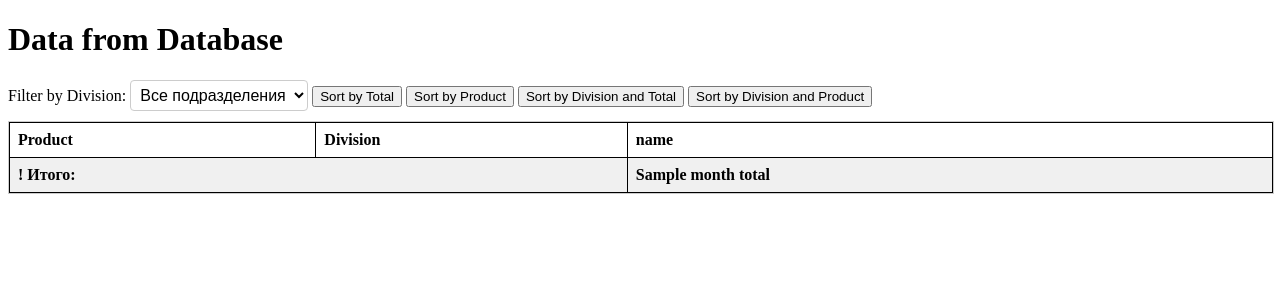
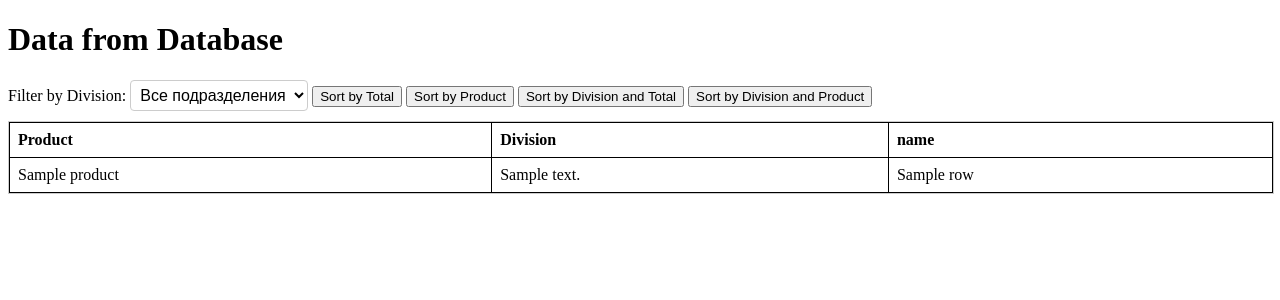
Before and after one commit to YVGunko/stplSales, a Flask app: template templates/show_data.html in a window 1280 px wide. Shown: the top 300 px of the page. Run offline with Flask 3, Linux system fonts and the light colour scheme; the template is opened without the code that fills it: most values are stand-ins (such as "Sample title", 1, 10 or a date in 2020); parts of the project's set-up code (start-up, migrations or seed data) failed here and were passed over.

Commit message:
a bug here in placing total values in the correct month cells

```diff
--- a/app.py
+++ b/app.py
@@ -51,7 +51,7 @@ def index():
             return render_template('index.html', current_year=current_year, status=message)
 
         # Define the range of rows you want to read
-        start_exel_row = 1  # Adjust this to your desired starting row (0-indexed)
+        start_exel_row = 1100  # Adjust this to your desired starting row (0-indexed)
         num_rows = 100  # Number of rows to read
 
         # Read the specific range of rows from the Excel file
@@ -238,7 +238,7 @@ def save_data():
 @app.route('/show_data', methods=['GET'])
 def show_data():
     try:
-        # Set locale for month names
+        # Set locale for month names (if needed elsewhere, else can be removed)
         locale.setlocale(locale.LC_TIME, 'ru_RU.UTF-8')
         print('Current locale:', locale.getlocale(locale.LC_TIME))
 
@@ -285,30 +285,13 @@ def show_data():
         # Add a flag to identify the total row
         pivot_table['Total Row'] = pivot_table['Product'] == '! Итого:'
 
-        # Calculate month totals for passing to the template
-        month_totals = pivot_table.drop(columns=['Product', 'Division', 'Total Row']).sum().to_dict()
-        print('month_totals: ' + str(month_totals))  # Debugging line
-
-        # Create a mapping from English month names to Russian month names
-        month_mapping = {
-            'January': 'Январь', 'February': 'Февраль', 'March': 'Март',
-            'April': 'Апрель', 'May': 'Май', 'June': 'Июнь',
-            'July': 'июля', 'August': 'августа', 'September': 'Сентябрь',
-            'October': 'Октябрь', 'November': 'ноября', 'December': 'декабря'
-        }
-
-        # Map month totals using the localized month names
-        month_totals_localized = {month_mapping[month]: month_totals[month] for month in month_totals if month in month_mapping}
-
-        print('final month_totals: ' + str(month_totals_localized))  # Debugging line
-
     except pymysql.MySQLError as e:
         return render_template('show_data.html', error=str(e), data=[], divisions=[])
 
     # Prepare division list for filtering
     division_list = [{'code': d[0], 'name': d[1]} for d in results]
-    return render_template('show_data.html', data=pivot_table.to_dict(orient='records'), month_totals=month_totals_localized, divisions=division_list)
-    # return render_template('show_data.html', data=pivot_table.to_dict(orient='records'), month_totals=month_totals, divisions=division_list)
+
+    return render_template('show_data.html', data=pivot_table.to_dict(orient='records'), divisions=division_list)
 
 if __name__ == '__main__':
     app.run(debug=True)
--- a/templates/show_data.html
+++ b/templates/show_data.html
@@ -68,26 +68,26 @@
                 <tr>
                     <th>Product</th>
                     <th>Division</th>
-                    {% for month in month_totals.keys() %}
+                    {% for month in data[0].keys() if month not in ['Product', 'Division', 'Total Row'] %}
                         <th>{{ month }}</th>
                     {% endfor %}
                 </tr>
             </thead>
             <tbody>
                 {% for row in data %}
-                    {% if row.Total_Row %}
+                    {% if row['Total Row'] %}
                         <tr class="bold">
                             <td colspan="2">! Итого:</td>
-                            {% for month in month_totals.keys() %}
-                                <td>{{ month_totals[month] }}</td>
+                            {% for month in data[0].keys() if month not in ['Product', 'Division', 'Total Row'] %}
+                                <td>{{ row[month] }}</td>
                             {% endfor %}
                         </tr>
                     {% else %}
                         <tr>
                             <td>{{ row.Product }}</td>
                             <td>{{ row.Division }}</td>
-                            {% for month in month_totals.keys() %}
-                                <td>{{ row[month|capitalize] }}</td>
+                            {% for month in data[0].keys() if month not in ['Product', 'Division', 'Total Row'] %}
+                                <td>{{ row[month] }}</td>
                             {% endfor %}
                         </tr>
                     {% endif %}
@@ -124,16 +124,56 @@
             const table = document.getElementById('data-table');
             const rows = table.getElementsByTagName('tbody')[0].rows;
 
+            // Initialize totals for the filtered data
+            const monthTotals = {};
+
             for (let row of rows) {
+                const isTotalRow = row.cells[0].innerText === '! Итого:';
                 const divisionCell = row.cells[1]?.innerText; // Division name is now in the second column
                 const rowDivisionCode = getDivisionCodeFromName(divisionCell); // Convert name back to code for comparison
+
+                if (isTotalRow) {
+                    continue; // Skip the total row for now
+                }
+
                 if (divisionCode === "" || rowDivisionCode === divisionCode) {
                     row.style.display = ""; // Show row
+
+                    // Calculate month totals for visible rows
+                    for (let i = 2; i < row.cells.length; i++) { // Start from index 2 for month columns
+                        const rawValue = row.cells[i].innerText; // Get the raw value as a string
+                        console.log(`Raw value for month ${i}: ${rawValue}`); // Log the raw value
+
+                        const value = parseFloat(rawValue) || 0; // Parse the value or default to 0
+                        console.log(`Parsed value for month ${i}: ${value}`); // Log the parsed value
+
+                        const month = table.getElementsByTagName('thead')[0].rows[0].cells[i].innerText; // Get the month name
+
+                        // Accumulate totals
+                        monthTotals[month] = (monthTotals[month] || 0) + value; // Accumulate totals
+                    }
                 } else {
                     row.style.display = "none"; // Hide row
                 }
             }
+
+            // Debugging: log final month totals
+            console.log('Final Month Totals:', monthTotals);
+
+            // Update the total row
+            const totalRow = Array.from(rows).find(row => row.cells[0].innerText === '! Итого:');
+            if (totalRow) {
+                for (let i = 2; i < totalRow.cells.length; i++) { // Start from index 2 for month columns
+                    const month = table.getElementsByTagName('thead')[0].rows[0].cells[i].innerText; // Get the month name
+                    totalRow.cells[i].innerText = monthTotals[month] || 0; // Update the total cell
+
+                    // Debugging: log total for each month
+                    console.log(`Setting total for ${month}: ${totalRow.cells[i].innerText}`); // Log the assignment
+                }
+            }
         }
+
+
 
         function getDivisionCodeFromName(divisionName) {
             const divisionSelect = document.getElementById('division-select');
@@ -191,6 +231,52 @@
             // Append sorted rows back to the table
             rows.forEach(row => tbody.appendChild(row));
         }
+
+        // Localize month names
+        function localizeMonths() {
+            const monthMapping = {
+                'January': 'января',
+                'February': 'февраля',
+                'March': 'марта',
+                'April': 'апреля',
+                'May': 'мая',
+                'June': 'июня',
+                'July': 'июля',
+                'August': 'августа',
+                'September': 'сентября',
+                'October': 'октября',
+                'November': 'ноября',
+                'December': 'декабря'
+            };
+
+            const table = document.getElementById('data-table');
+            const headerCells = table.getElementsByTagName('th');
+
+            // Localize header month names
+            for (let i = 2; i < headerCells.length; i++) { // Start from index 2 to skip Product and Division
+                const monthName = headerCells[i].innerText;
+                if (monthMapping[monthName]) {
+                    headerCells[i].innerText = monthMapping[monthName];
+                }
+            }
+
+            const bodyRows = table.getElementsByTagName('tbody')[0].rows;
+
+            // Localize month names in each row
+            for (let row of bodyRows) {
+                for (let i = 2; i < row.cells.length; i++) { // Again, start from index 2
+                    const monthName = row.cells[i].innerText;
+                    if (monthMapping[monthName]) {
+                        row.cells[i].innerText = monthMapping[monthName];
+                    }
+                }
+            }
+        }
+
+        document.addEventListener('DOMContentLoaded', () => {
+            fetchDivisions();
+            localizeMonths();
+        });
     </script>
 </body>
 </html>
```
